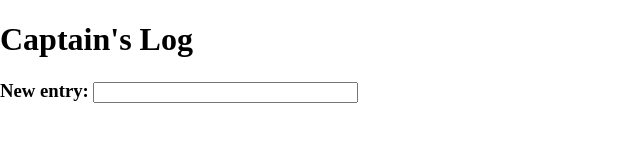
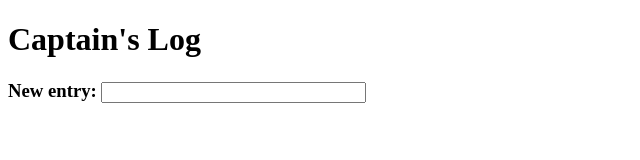
Before and after one commit to elizabethescalante/comp20-eescalante, a plain HTML site: page captainslog/index.html in a window 1280 px wide. Shown: the whole page, without its empty margins (0-640 px from the left). Drawn offline with nearby package versions, Linux system fonts and the light colour scheme; files that its build step writes are made by us from their sources.

Commit message:
added style.css file

```diff
--- a/captainslog/index.html
+++ b/captainslog/index.html
@@ -8,7 +8,10 @@
     <link rel="stylesheet" href="style.css" />
     <script src="https://ajax.googleapis.com/ajax/libs/jquery/3.2.1/jquery.min.js"></script>
     <script>
-        // Your work will be done here...
+        $(document).ready(function(){
+            var message = $('#msg').val();
+            console.log(message);
+        });
     </script>
 </head>
 
```
Also changed, not shown: captainslog/style.css (added).
